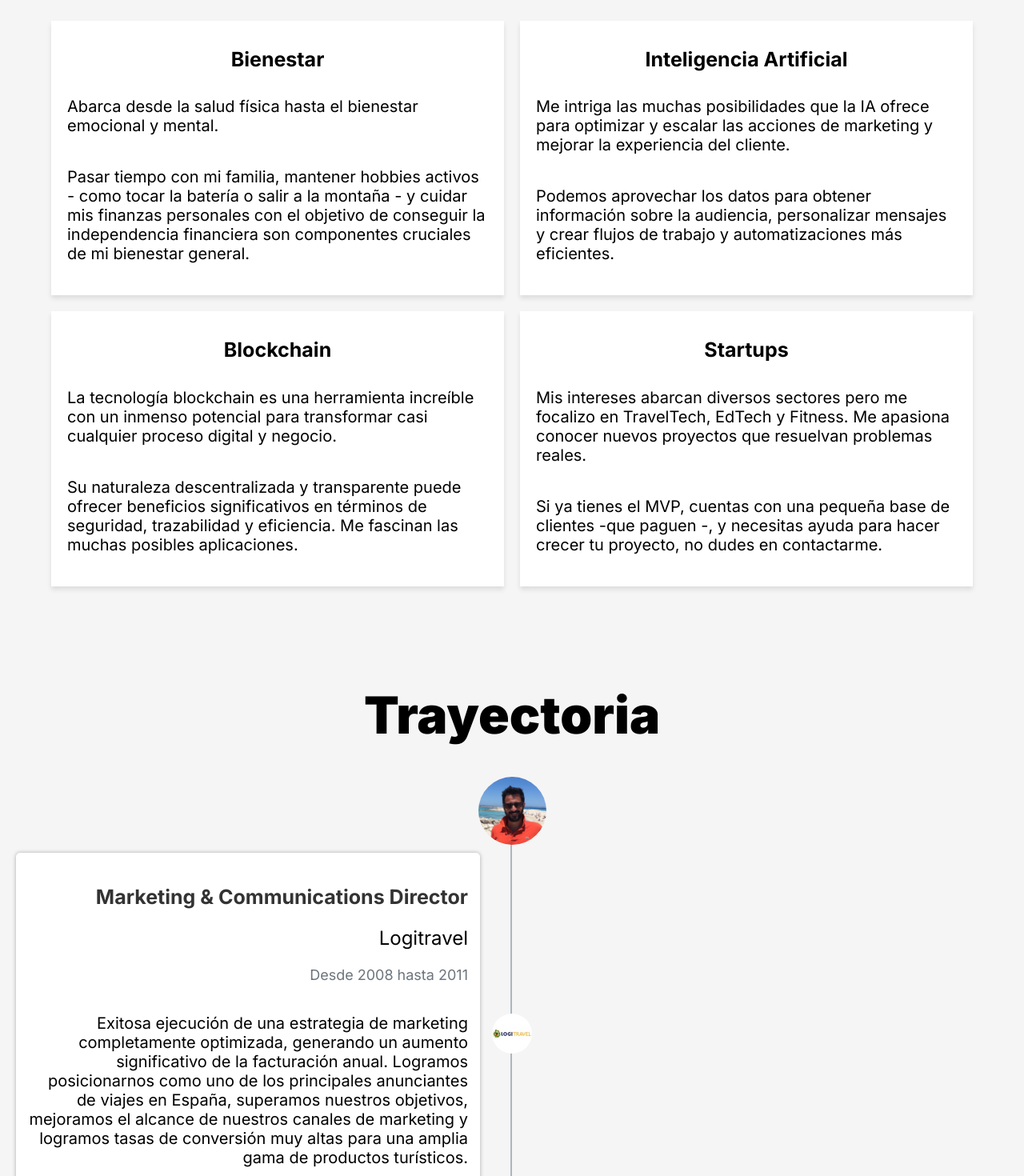
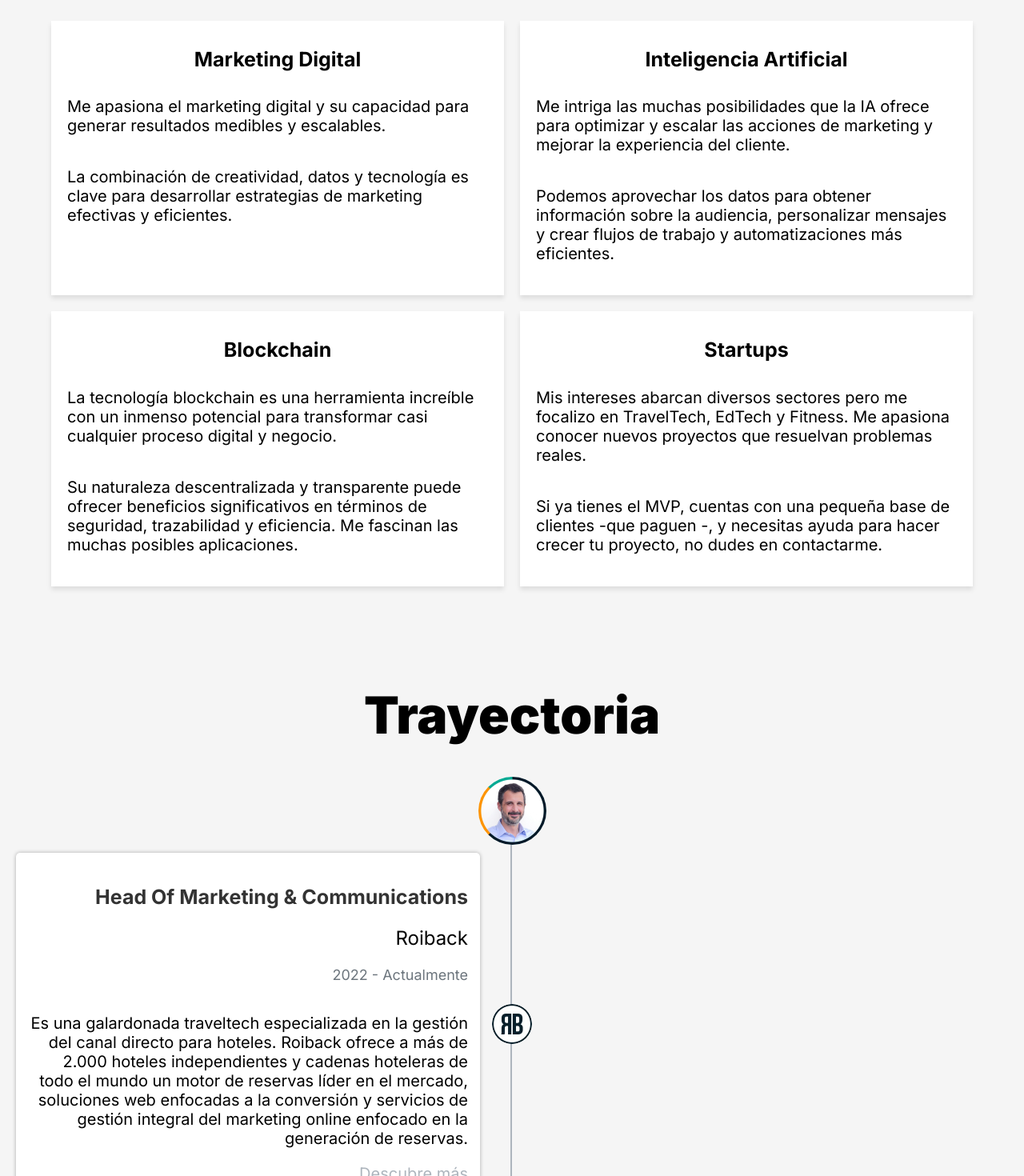
Before and after one commit to miguelgonzalezcruz/miguelmarketer_frontend, a React (Create React App) app: page / in a window 1280 px wide. Shown: the part 820-2290 px from the top of the page at 80% size. Built offline with nearby package versions, Linux system fonts and the light colour scheme; no server answers; a web font is replaced by a local one.

Commit message:
fix timeline

```diff
--- a/src/blocks/Contact.css
+++ b/src/blocks/Contact.css
@@ -10,7 +10,6 @@
 .contact-container {
   font-family: "Inter", sans-serif;
   background-color: var(--background-color);
-  color: var(--text-color);
   margin-top: 50px;
   display: flex;
   position: relative;
--- a/src/components/About.js
+++ b/src/components/About.js
@@ -24,10 +24,10 @@ const About = () => {
 
   const cardContent = [
     {
-      title: "Bienestar",
+      title: "Marketing Digital",
       description: [
-        "Abarca desde la salud física hasta el bienestar emocional y mental.",
-        "Pasar tiempo con mi familia, mantener hobbies activos - como tocar la batería o salir a la montaña - y cuidar mis finanzas personales con el objetivo de conseguir la independencia financiera son componentes cruciales de mi bienestar general.",
+        "Me apasiona el marketing digital y su capacidad para generar resultados medibles y escalables.",
+        "La combinación de creatividad, datos y tecnología es clave para desarrollar estrategias de marketing efectivas y eficientes.",
       ],
     },
     {
--- a/src/components/Timeline.js
+++ b/src/components/Timeline.js
@@ -6,7 +6,7 @@ import workdata from "../utils/workdata";
 
 const miguel = require("../images/job_logos/miguel.jpeg");
 
-const sortedWorkData = workdata.sort((a, b) => a.datestart - b.datestart);
+const sortedWorkData = workdata.sort((a, b) => b.datestart - a.datestart);
 
 const Timeline = () =>
   sortedWorkData.length > 0 && (
@@ -15,11 +15,11 @@ const Timeline = () =>
         <h1 className="timeline-title">Trayectoria</h1>
 
         <div className="timeline-container">
-          <div className="userimage"></div>
+          <div className="userimage-now"></div>
           {sortedWorkData.map((data, idx) => (
             <TimelineItem data={data} key={idx} />
           ))}
-          <div className="userimage-now"></div>
+          <div className="userimage"></div>
         </div>
       </div>
     </>
--- a/src/components/TimelineItem.js
+++ b/src/components/TimelineItem.js
@@ -12,7 +12,7 @@ const TimelineItem = ({ data }) => (
       <p className="timeline-item-content-title">{data.title}</p>
       <p className="timeline-item-content-subtitle">{data.text}</p>
       <p className="timeline-item-content-date">
-        Desde {data.datestart} hasta {data.date}
+        {data.datestart} - {data.date}
       </p>
       <p className="timeline-item-content-description">{data.description}</p>
       {data.link && (
--- a/src/utils/workdata.js
+++ b/src/utils/workdata.js
@@ -53,12 +53,34 @@ const workdata = [
     description:
       "Gracias a este programa directivo fortalecí mi pensamiento estratégico y habilidades para la dirección. Conseguí una visión global 360 a través del método del caso, que aúna el aprendizaje individual, las discusiones de equipo y el diálogo en un pleno interdisciplinar. Es muy enriquecedora la discusión con distintos puntos de vista y experiencias de diferentes sectores, además de formar amistades que perduran.",
   },
+
+  {
+    id: 3,
+    title: "Head Of Marketing & Communications",
+    text: "Roiback",
+    datestart: "2022",
+    date: "Actualmente",
+    category: {
+      tag: "trabajo",
+      color: "#495057",
+    },
+    link: {
+      url: "https://www.linkedin.com/company/roiback",
+      text: "Descubre más",
+    },
+    logo: {
+      img: roibacklogo,
+      alt: "Roiback",
+    },
+    description:
+      "Es una galardonada traveltech especializada en la gestión del canal directo para hoteles. Roiback ofrece a más de 2.000 hoteles independientes y cadenas hoteleras de todo el mundo un motor de reservas líder en el mercado, soluciones web enfocadas a la conversión y servicios de gestión integral del marketing online enfocado en la generación de reservas.",
+  },
   {
     id: 5,
-    title: "Full Stack Software Engineer",
+    title: "Software Engineer",
     text: "Tripleten USA",
     datestart: "2022",
-    date: "2022",
+    date: "2023",
     category: {
       tag: "formación",
       color: "#495057",
@@ -73,27 +95,6 @@ const workdata = [
     },
     description:
       "Tripleten es un bootcamp online a tiempo parcial. He aprendido Desarrollo de Software a través de su plataforma interactiva, con la ayuda tutores expertos, otros miembros de la comunidad y la orientación de estudiantes senior. Ha sido una experiencia alucinante que me permite desarrollar desde cero páginas web como esta.",
-  },
-  {
-    id: 3,
-    title: "Head Of Marketing & Communications",
-    text: "Roiback",
-    datestart: "2022",
-    date: "2023",
-    category: {
-      tag: "trabajo",
-      color: "#495057",
-    },
-    link: {
-      url: "https://www.linkedin.com/company/roiback",
-      text: "Descubre más",
-    },
-    logo: {
-      img: roibacklogo,
-      alt: "Roiback",
-    },
-    description:
-      "Es una galardonada traveltech especializada en la gestión del canal directo para hoteles. Roiback ofrece a más de 2.000 hoteles independientes y cadenas hoteleras de todo el mundo un motor de reservas líder en el mercado, soluciones web enfocadas a la conversión y servicios de gestión integral del marketing online enfocado en la generación de reservas.",
   },
   {
     id: 6,
```
